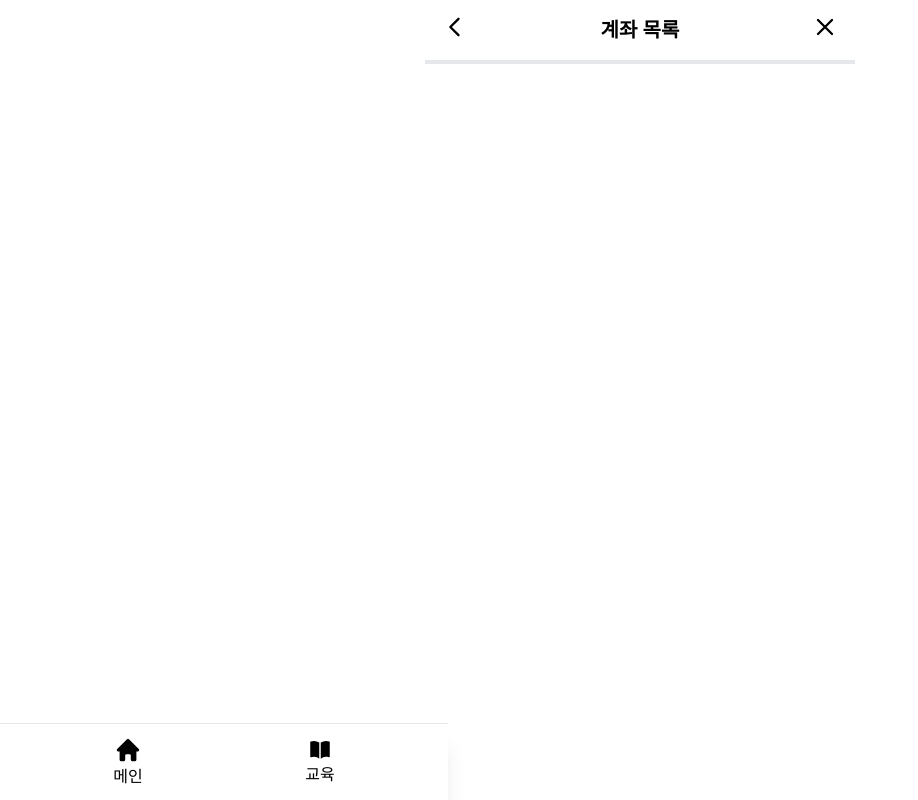
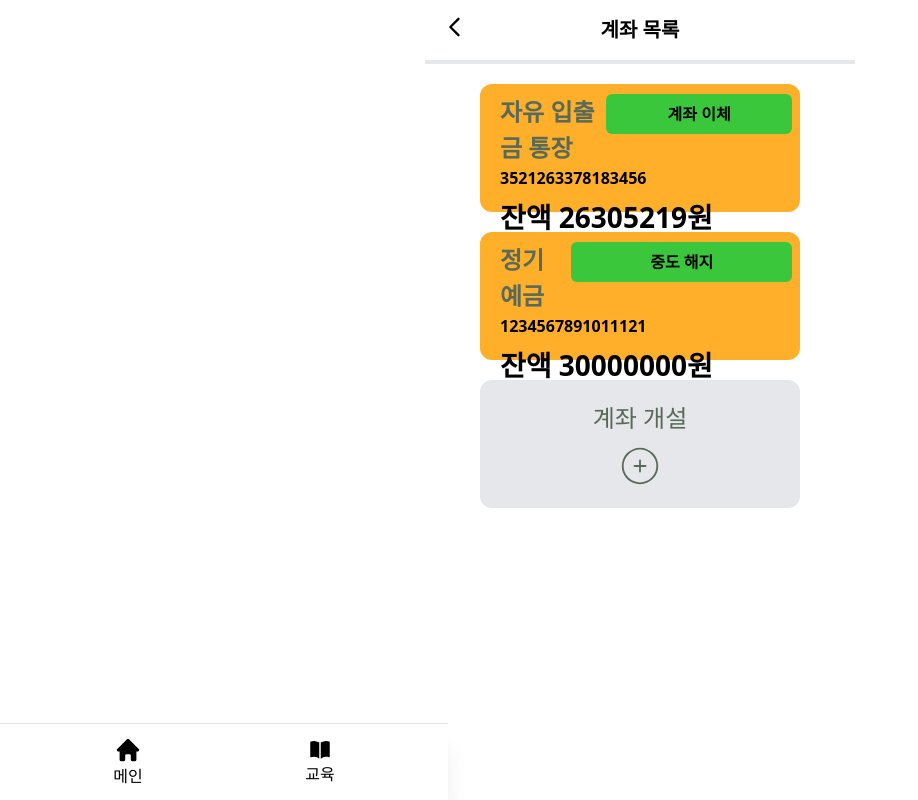
Before and after one commit to uhbooba/frontend, a React (Vite) app: page /account/list in a window 1280 px wide. Shown: the whole page, without its empty margins (0-918 px from the left). Built offline with nearby package versions, Linux system fonts and the light colour scheme.

Commit message:
:sparkles: Feat: account list complete
<body>
- AccountInfo.tsx
	- account UI which is used in the account list
- AccountList.tsx
	- AccountList complete with dummy data

<footer>

```diff
--- /dev/null
+++ b/src/components/common/AccountInfo.tsx
@@ -0,0 +1,36 @@
+import React from 'react'
+import Button from './buttons/Button';
+import { useNavigate } from 'react-router';
+
+type AccountInfoProps = {
+    accountType: string;
+    acconutNumber: string;
+    amount: number;
+    buttonName: string;
+    moveTo: string;
+};
+
+const AccountInfo: React.FC<AccountInfoProps> = ({ accountType, acconutNumber, amount, buttonName, moveTo }) => {
+    const navigate = useNavigate();
+
+    return(
+        <div className='w-[320px] h-[128px] bg-[#FFAF2A] rounded-xl mt-[20px]'>
+                <div className='mt-[10px] mb-[5px] ml-[20px] font-bold'>
+                    <div className='flex justify-between mr-2'>
+                        <div className='text-[24px] text-[#5A6A59]'>{ accountType }</div>
+                        <Button
+                            className='w-[90px] h-10'
+                            label={buttonName}
+                            color='green'
+                            size='medium'
+                            onClick={() => navigate(moveTo)}
+                        />
+                    </div>
+                    <div className='mb-[6px]  text-[16px]'>{ acconutNumber }</div>
+                    <div className='text-[28px]'>잔액 { amount }원</div>
+                </div>
+        </div>
+    );
+};
+
+export default AccountInfo
--- a/src/pages/account/AccountList.tsx
+++ b/src/pages/account/AccountList.tsx
@@ -1,11 +1,42 @@
 import TopBar from "@/components/layouts/TopBar";
 import { BottomTab } from "@/components/layouts/BottomTab";
+import AccountInfo from "@/components/common/AccountInfo";
+import { CiCirclePlus } from "react-icons/ci";
 
 
 const AccountList = () => {
     return(
-        <div>
-            <TopBar title="계좌 목록" />
+        <div className="">
+            <TopBar
+                title="계좌 목록"
+                showXButton = { false }
+            />
+            <div className="flex flex-col justify-center items-center">
+                {/* 지금은 하드 코딩으로 계좌 넣어둠. 추후 수정 예정 */}
+                <AccountInfo
+                    accountType="자유 입출금 통장"
+                    acconutNumber="3521263378183456"
+                    amount={ 26305219 }
+                    buttonName="계좌 이체"
+                    moveTo='/account/transfer/account-info'
+                />
+                <AccountInfo
+                    accountType="정기 예금"
+                    acconutNumber="1234567891011121"
+                    amount={ 30000000 }
+                    buttonName="중도 해지"
+                    moveTo="/main"
+                />
+                <div className='w-[320px] h-[128px] bg-gray-200 rounded-xl mt-[20px] flex flex-col justify-center items-center text-center'>
+                    <div className='text-[24px] text-[#5A6A59]'>
+                        <span>계좌 개설</span>
+
+                        <div className="flex justify-center mt-2">
+                            <CiCirclePlus size={44} />
+                        </div>
+                    </div>
+                </div>
+            </div>
             <div className='fixed bottom-0 left-0 w-full'>
                 <BottomTab />
             </div>
```
